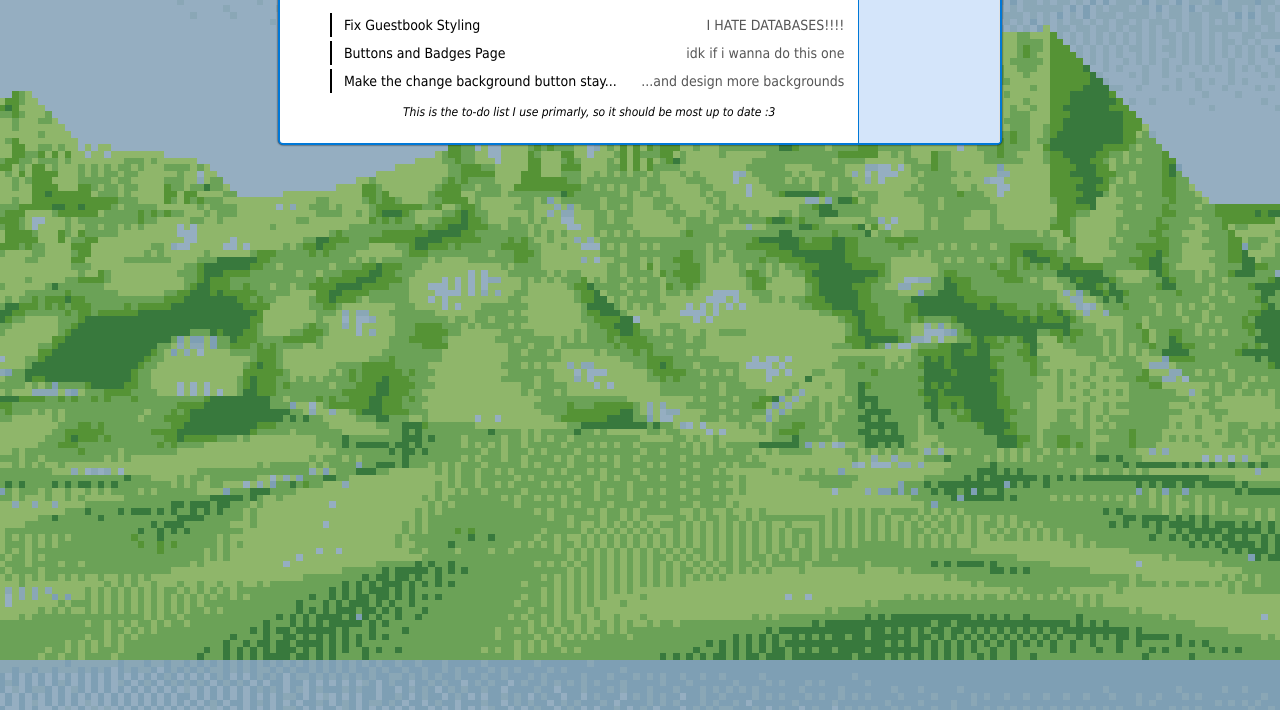
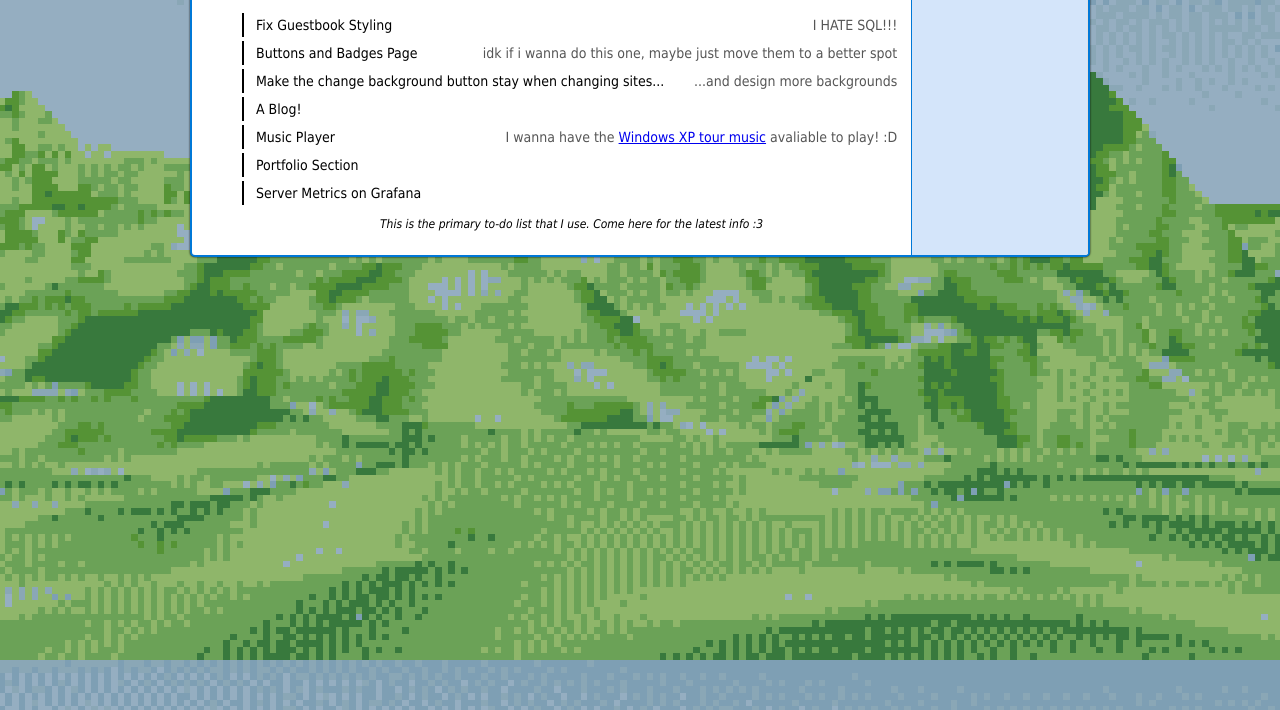
Before and after one commit to hawwwwwk/My-Website, a plain HTML site: page todo/index.html in a window 1280 px wide. Shown: the part 140-850 px from the top of the page. Drawn offline with Linux system fonts and the light colour scheme; files whose address does not match are found by name.

Commit message:
updated todo list

```diff
--- a/default.css
+++ b/default.css
@@ -31,7 +31,7 @@ p {
 }
 
 .guestbook-menu {
-    width: 500px;
+    width: 600px;
     background-color: #FFF;
     border: 2px solid #0078D7;
     box-shadow: 0 0 2px rgba(0, 0, 0, 1);
@@ -46,6 +46,7 @@ p {
 .guestbook-column-left {
     width: 50%;
     border-right: 1px solid #E0E0E0;
+    padding: 10px;
 }
 
 .guestbook-column-right {
@@ -60,6 +61,7 @@ p {
     box-shadow: 0 0 2px rgba(0, 0, 0, 1);
     border-radius: 5px;
     overflow: hidden;
+    padding: 10px;
     margin-top: 25px;
     margin-bottom: 25px;
     margin-left: auto;
@@ -147,7 +149,7 @@ textarea {
     box-shadow: 0 0 2px rgba(0, 0, 0, 1);
     border-radius: 5px;
     overflow: hidden;
-    max-width: fit-content;
+    max-width: 100%;
     margin-top: 50px;
     margin-bottom: 50px;
     margin-left: auto;
@@ -298,12 +300,6 @@ textarea {
 
 .blog-column-left {
     width: 80%;
-    border-right: 1px solid #E0E0E0;
-    padding: 10px;
-}
-
-.guestbook-column-left {
-    width: 100%;
     border-right: 1px solid #E0E0E0;
     padding: 10px;
 }
--- a/todo/index.html
+++ b/todo/index.html
@@ -23,17 +23,35 @@
                     <ul>
                         <li>
                             <span>Fix Guestbook Styling</span>
-                            <span class="music-list-span-right">I HATE DATABASES!!!!</span>
+                            <span class="music-list-span-right">I HATE SQL!!!</span>
                         </li>
                         <li>
                             <span>Buttons and Badges Page</span>
-                            <span class="music-list-span-right">idk if i wanna do this one</span>
+                            <span class="music-list-span-right">idk if i wanna do this one, maybe just move them to a better spot</span>
                         </li>
                         <li>
-                            <span>Make the change background button stay...</span>
+                            <span>Make the change background button stay when changing sites...</span>
                             <span class="music-list-span-right">...and design more backgrounds</span>
                         </li>
-                        <p class="blog-image-subtext">This is the to-do list I use primarly, so it should be most up to date :3</p>
+                        <li>
+                            <span>A Blog!</span>
+                            <span class="music-list-span-right"></span>
+                        </li>
+                        <li>
+                            <span>Music Player</span>
+                            <span class="music-list-span-right">I wanna have the <a href="../media/sounds/tour-music" target="_blank">
+                                Windows XP tour music</a> avaliable to play! :D
+                            </span>
+                        </li>
+                        <li>
+                            <span>Portfolio Section</span>
+                            <span class="music-list-span-right"></span>
+                        </li>
+                        <li>
+                            <span>Server Metrics on Grafana</span>
+                            <span class="music-list-span-right"></span>
+                        </li>
+                        <p class="blog-image-subtext">This is the primary to-do list that I use. Come here for the latest info :3</p>
                     </ul>
                 </div>
             </div>
```
Also changed, not shown: guestbook/index.html (renamed from guestbook/public/index.html, +6 -17 lines), index.html (+1 -5 lines), guestbook/guestbook.js (renamed from guestbook/public/guestbook.js), guestbook/guestbook_banner.jpg (renamed from guestbook/public/guestbook_banner.jpg), media/cursor_loading_icon.gif (added), 6 other files.
